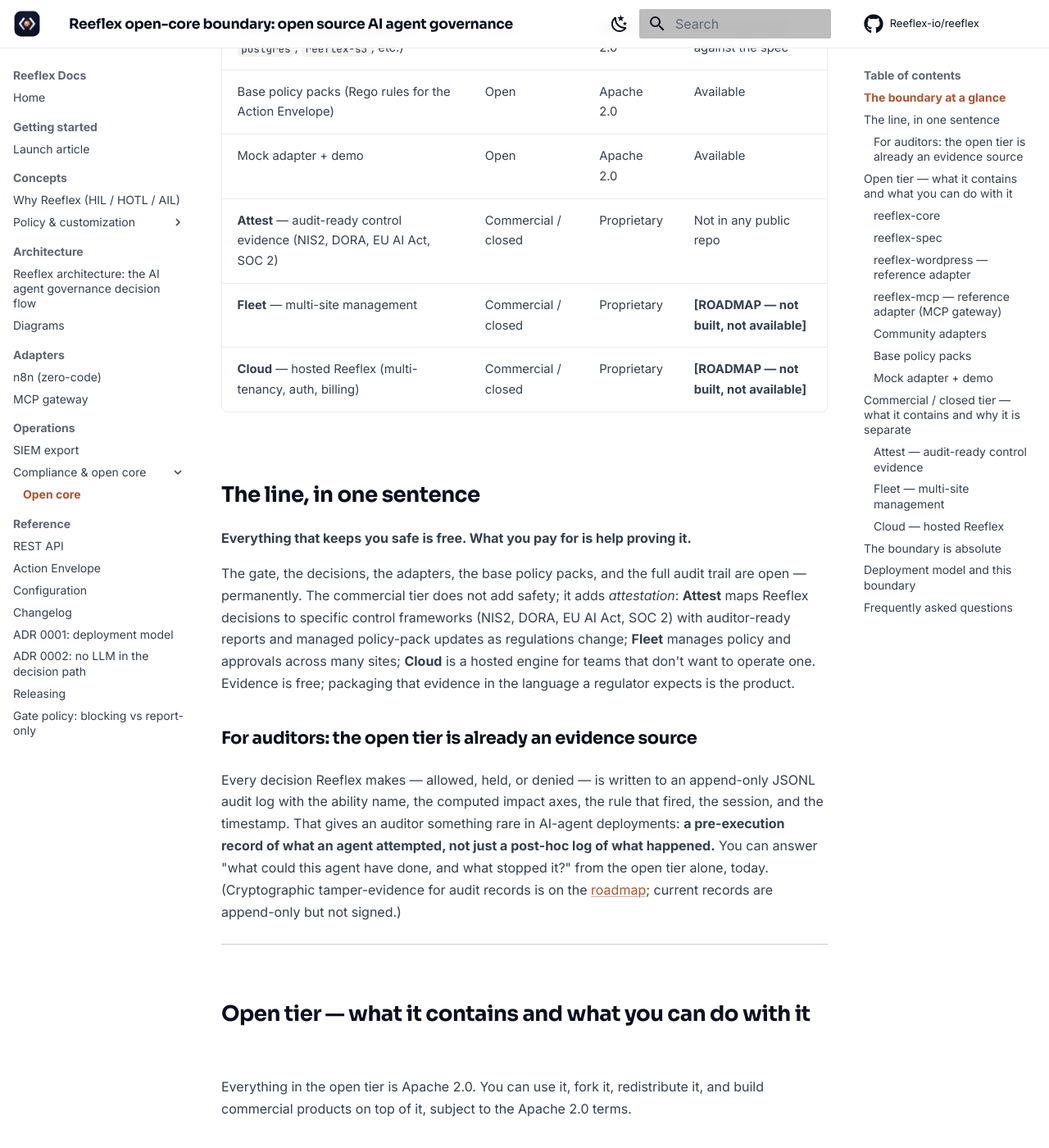
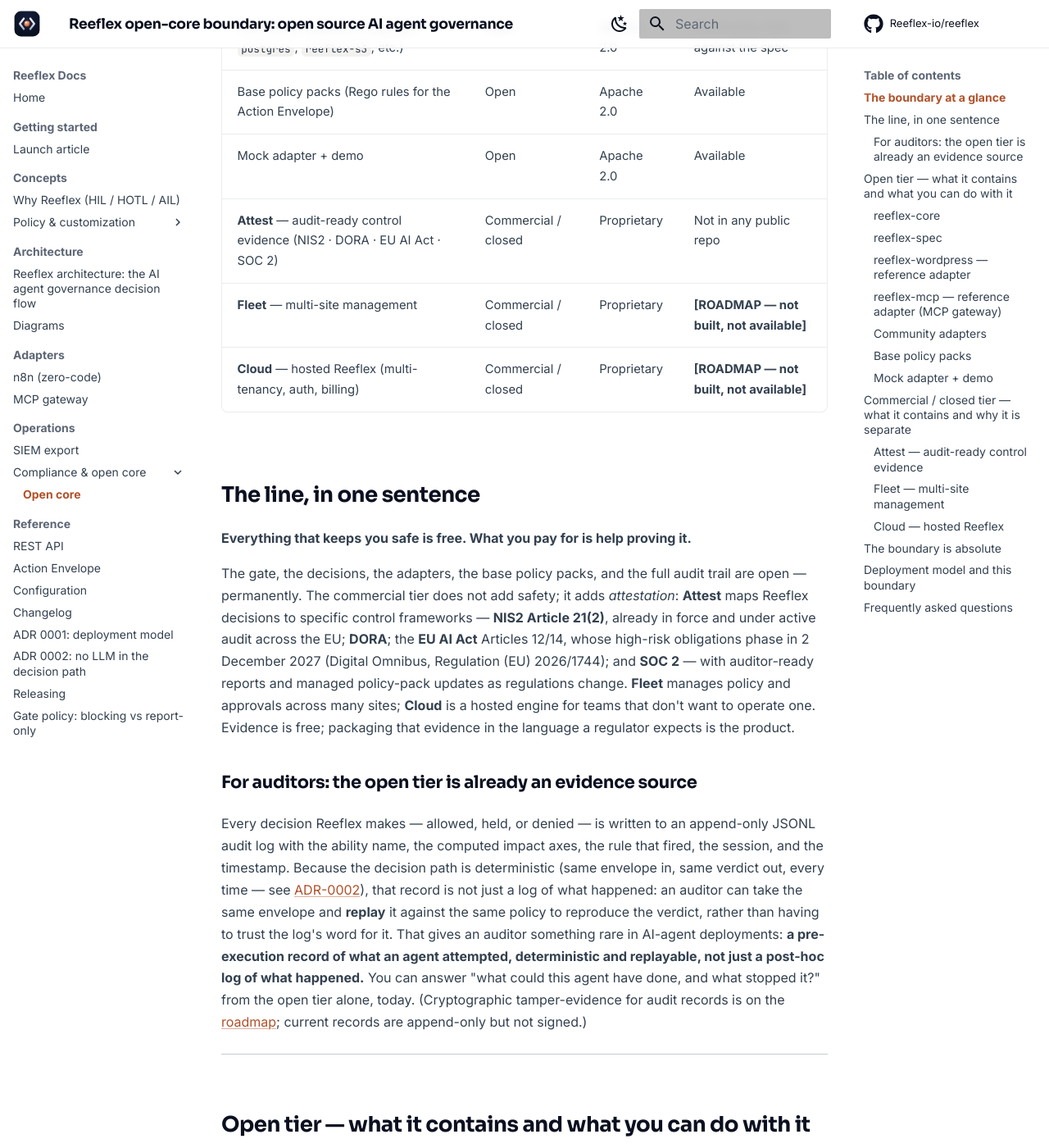
Before and after one commit to Reeflex-io/reeflex, an MkDocs documentation site: the page built from docs/open-core.md, in a window 1280 px wide and 1400 px high, scrolled down 969 px. Shown: the whole window at 82% size. Built offline with MkDocs 1.6.1 and Material for MkDocs 9.7.7, drawn with Linux system fonts in a browser that asks for light colours; a script that is not in the unit is left out; comment, search, counter and statistics services are not loaded; some of the changed text lies outside the part shown.

Commit message:
docs(compliance): lead with NIS2 21(2) — law today, AI Act as the 2027 expansion (RFX-3)
NIS2 Article 21(2) is already transposed EU-wide and under active audit;
the AI Act's Art.12/14 high-risk obligations don't apply until 2 Dec 2027
(Digital Omnibus). Reorder every compliance-framework mention across
docs/open-core.md, docs/architecture.md, docs/adr/0001-deployment-model.md,
and docs/compliance/index.md so NIS2 leads and the AI Act reads as the
expansion motion, not the headline. Also introduce the primary product
claim — deterministic decision, replayable by an auditor — in README,
docs/open-core.md, and docs/why-reeflex.md's comparison table, respecting
the claims canon (no "only"/"first").

Site (reeflex.io, RFX-6) and BUSINESS-MODEL.md are out of scope here —
console-owned.

```diff
--- a/docs/open-core.md
+++ b/docs/open-core.md
@@ -29,7 +29,7 @@
 | Community adapters (`reeflex-postgres`, `reeflex-s3`, etc.) | Open | Apache 2.0 | Community-built against the spec |
 | Base policy packs (Rego rules for the Action Envelope) | Open | Apache 2.0 | Available |
 | Mock adapter + demo | Open | Apache 2.0 | Available |
-| **Attest** — audit-ready control evidence (NIS2, DORA, EU AI Act, SOC 2) | Commercial / closed | Proprietary | Not in any public repo |
+| **Attest** — audit-ready control evidence (NIS2 · DORA · EU AI Act · SOC 2) | Commercial / closed | Proprietary | Not in any public repo |
 | **Fleet** — multi-site management | Commercial / closed | Proprietary | **[ROADMAP — not built, not available]** |
 | **Cloud** — hosted Reeflex (multi-tenancy, auth, billing) | Commercial / closed | Proprietary | **[ROADMAP — not built, not available]** |
 
@@ -40,8 +40,11 @@
 The gate, the decisions, the adapters, the base policy packs, and the full
 audit trail are open — permanently. The commercial tier does not add safety;
 it adds *attestation*: **Attest** maps Reeflex decisions to specific control
-frameworks (NIS2, DORA, EU AI Act, SOC 2) with auditor-ready reports and
-managed policy-pack updates as regulations change; **Fleet** manages policy and
+frameworks — **NIS2 Article 21(2)**, already in force and under active audit
+across the EU; **DORA**; the **EU AI Act** Articles 12/14, whose high-risk
+obligations phase in 2 December 2027 (Digital Omnibus, Regulation (EU)
+2026/1744); and **SOC 2** — with auditor-ready reports and managed
+policy-pack updates as regulations change. **Fleet** manages policy and
 approvals across many sites; **Cloud** is a hosted engine for teams that don't
 want to operate one. Evidence is free; packaging that evidence in the language
 a regulator expects is the product.
@@ -50,9 +53,14 @@
 
 Every decision Reeflex makes — allowed, held, or denied — is written to an
 append-only JSONL audit log with the ability name, the computed impact axes,
-the rule that fired, the session, and the timestamp. That gives an auditor
-something rare in AI-agent deployments: **a pre-execution record of what an
-agent attempted, not just a post-hoc log of what happened.** You can answer
+the rule that fired, the session, and the timestamp. Because the decision path
+is deterministic (same envelope in, same verdict out, every time — see
+[ADR-0002](adr/0002-no-llm-in-decision-path.md)), that record is not just a
+log of what happened: an auditor can take the same envelope and **replay** it
+against the same policy to reproduce the verdict, rather than having to trust
+the log's word for it. That gives an auditor something rare in AI-agent
+deployments: **a pre-execution record of what an agent attempted, deterministic
+and replayable, not just a post-hoc log of what happened.** You can answer
 "what could this agent have done, and what stopped it?" from the open tier
 alone, today. (Cryptographic tamper-evidence for audit records is on the
 [roadmap](https://github.com/Reeflex-io/reeflex/blob/main/ROADMAP.md); current records are append-only but not signed.)
@@ -136,9 +144,12 @@
 ### Attest — audit-ready control evidence
 
 Structured mappings between the Reeflex decision vocabulary and the specific obligations of
-NIS2, DORA, the EU AI Act, and SOC 2. Pre-built reporting templates and evidence packages
-for teams that must prove control to an auditor. This is the commercial value-add; it is
-not part of the open-source governance engine.
+**NIS2 Article 21(2)** — the current lead: transposed across the EU and already the subject
+of active audits, where documentation gaps are a common finding a decision register
+directly addresses — plus DORA, SOC 2, and the EU AI Act (Articles 12/14, whose high-risk
+obligations do not apply until 2 December 2027, per the Digital Omnibus). Pre-built
+reporting templates and evidence packages for teams that must prove control to an auditor.
+This is the commercial value-add; it is not part of the open-source governance engine.
 
 ### Fleet — multi-site management
 
```
Also changed, not shown: README.md (+6 -4 lines), docs/adr/0001-deployment-model.md (+1 -1 lines), docs/architecture.md (+1 -1 lines), docs/compliance/index.md (+16 -3 lines), docs/why-reeflex.md (+4 -2 lines).
